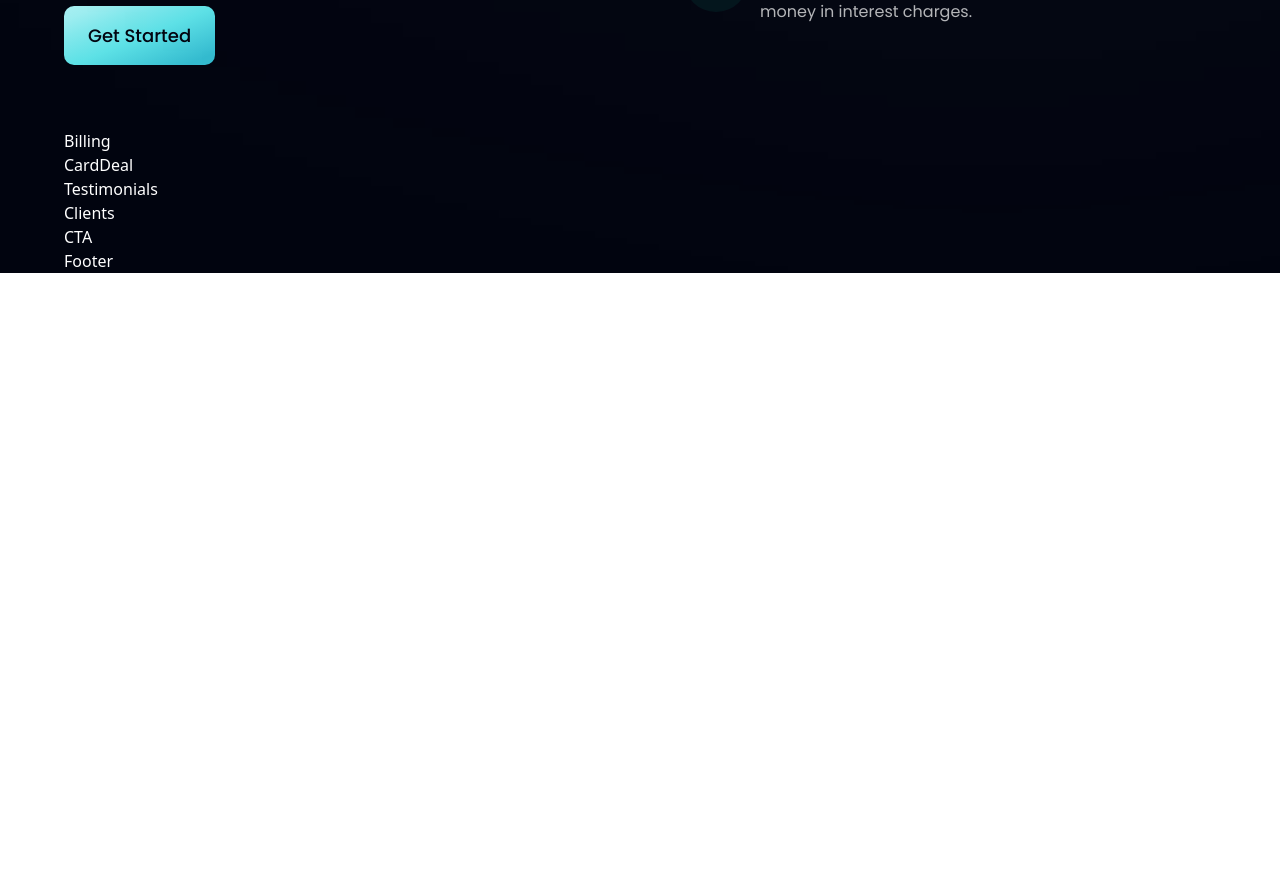
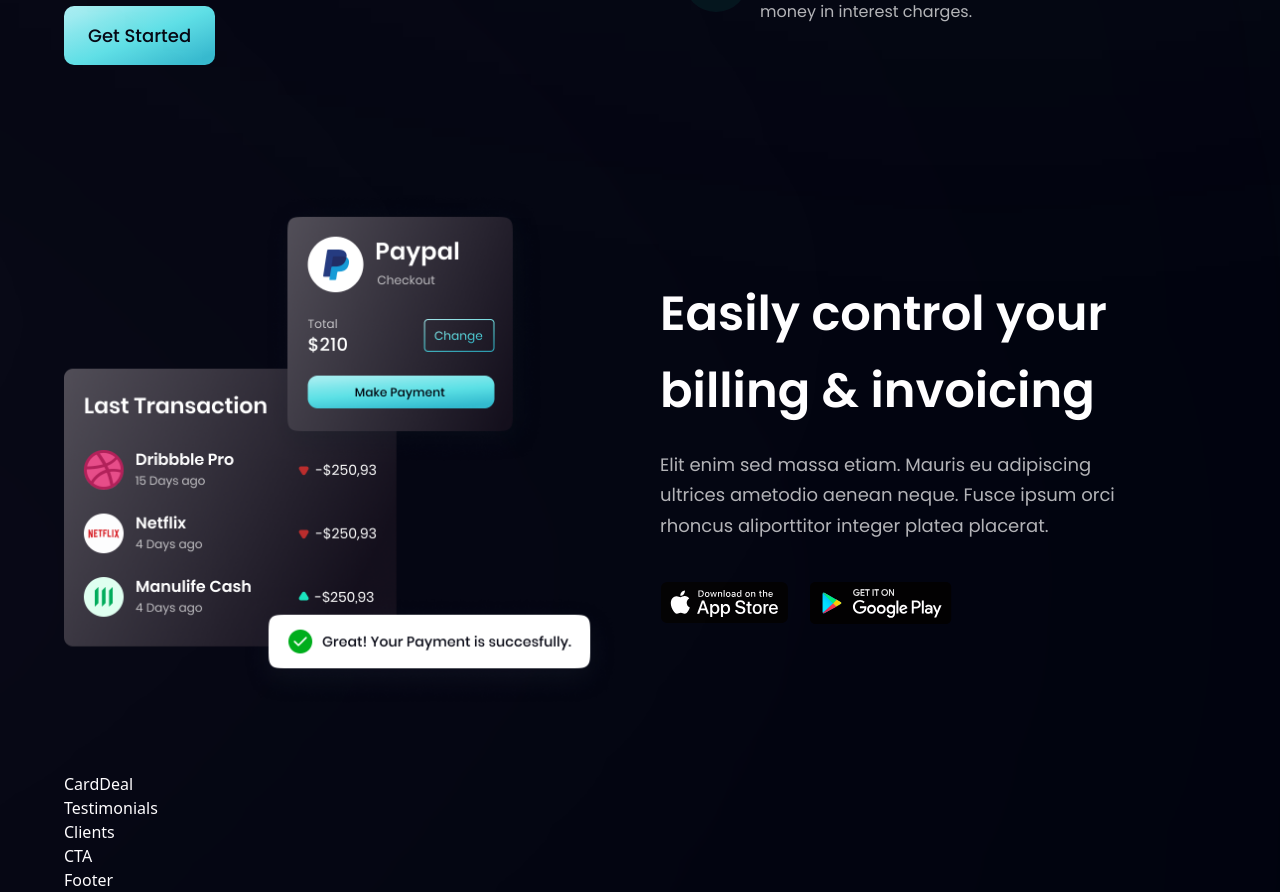
Before and after one commit to taiseen/payment-method-lp, a React (Vite) app: page / in a window 1280 px wide. Shown: the part 1387-2279 px from the top of the page. Before the commit the page ends 1660 px from the top, so only its background shows below. Built offline with nearby package versions, Linux system fonts and the light colour scheme.

Commit message:
Billing section ==> OK

```diff
--- a/src/components/Billing.jsx
+++ b/src/components/Billing.jsx
@@ -1,9 +1,51 @@
-import React from 'react'
+import styles, { layout } from '../styles'
+import images from '../assets';
 
-const Billing = () => {
-  return (
-    <div>Billing</div>
-  )
-}
+const Billing = () => (
+
+  <section
+    id="product"
+    className={layout.sectionReverse}
+  >
+
+    <div className={layout.sectionImgReverse}>
+
+      <img
+        alt="billing"
+        src={images.bill}
+        className='w-[100%] h-[100%] relative z-[5]'
+      />
+
+      {/* side gradient */}
+      <div className='absolute z-[3] w-[50%] h-[50%] rounded-full white__gradient -left-1/2 top-0' />
+      <div className='absolute z-[0] w-[50%] h-[50%] rounded-full pink__gradient -left-1/2 bottom-0' />
+
+    </div>
+
+
+    <div className={layout.sectionInfo}>
+
+      <h2 className={styles.heading2}>
+        Easily control your
+        <br className="sm:block hidden" />
+        billing & invoicing
+      </h2>
+
+      <p className={`${styles.paragraph} max-w-[470px] mt-5`}>
+        Elit enim sed massa etiam. Mauris eu adipiscing ultrices ametodio
+        aenean neque. Fusce ipsum orci rhoncus aliporttitor integer platea
+        placerat.
+      </p>
+
+      <div className="flex flex-row flex-wrap sm:mt-10 mt-6">
+        <img src={images.apple} alt="google_play" className="w-[128.86px] h-[42.05px] object-contain mr-5 cursor-pointer" />
+        <img src={images.google} alt="google_play" className="w-[144.17px] h-[43.08px] object-contain cursor-pointer" />
+      </div>
+
+    </div>
+
+
+  </section>
+)
 
 export default Billing
```
